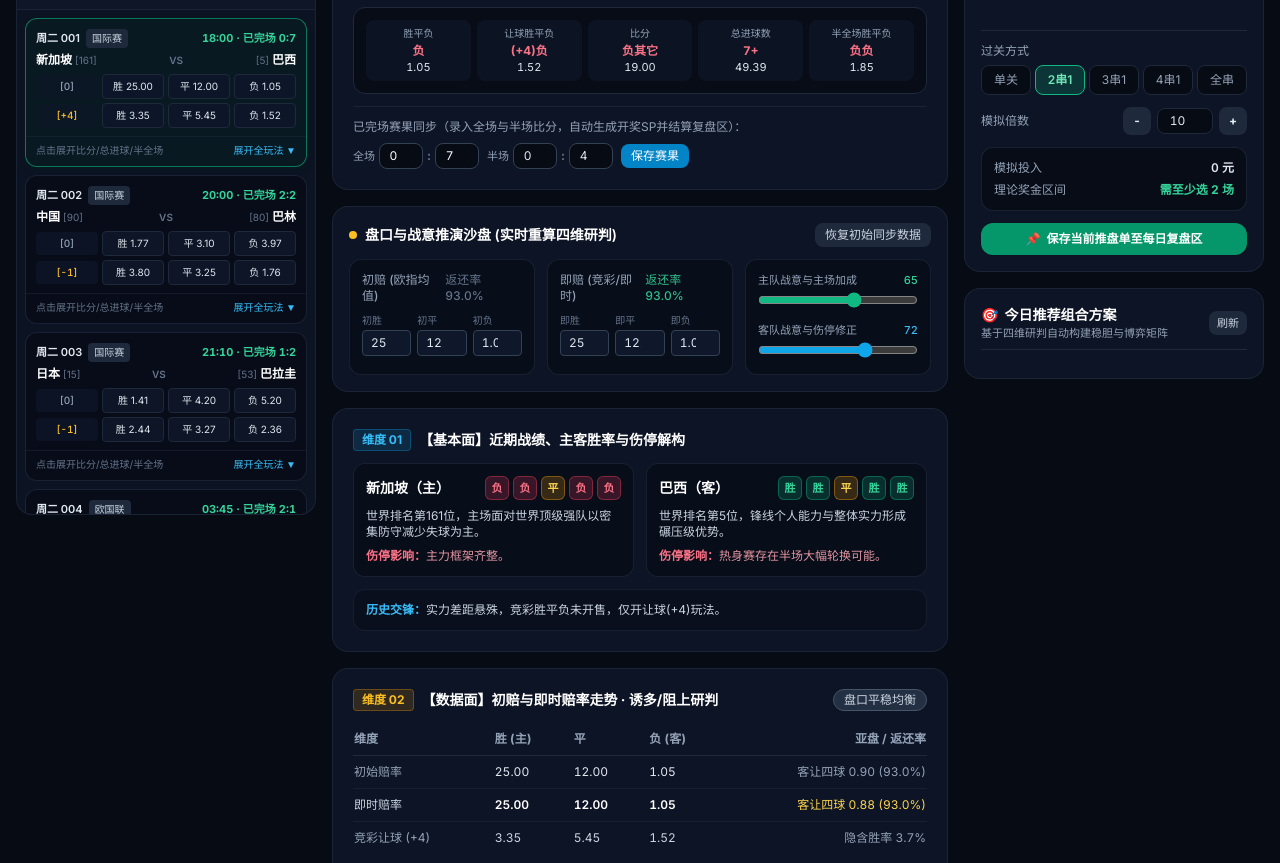
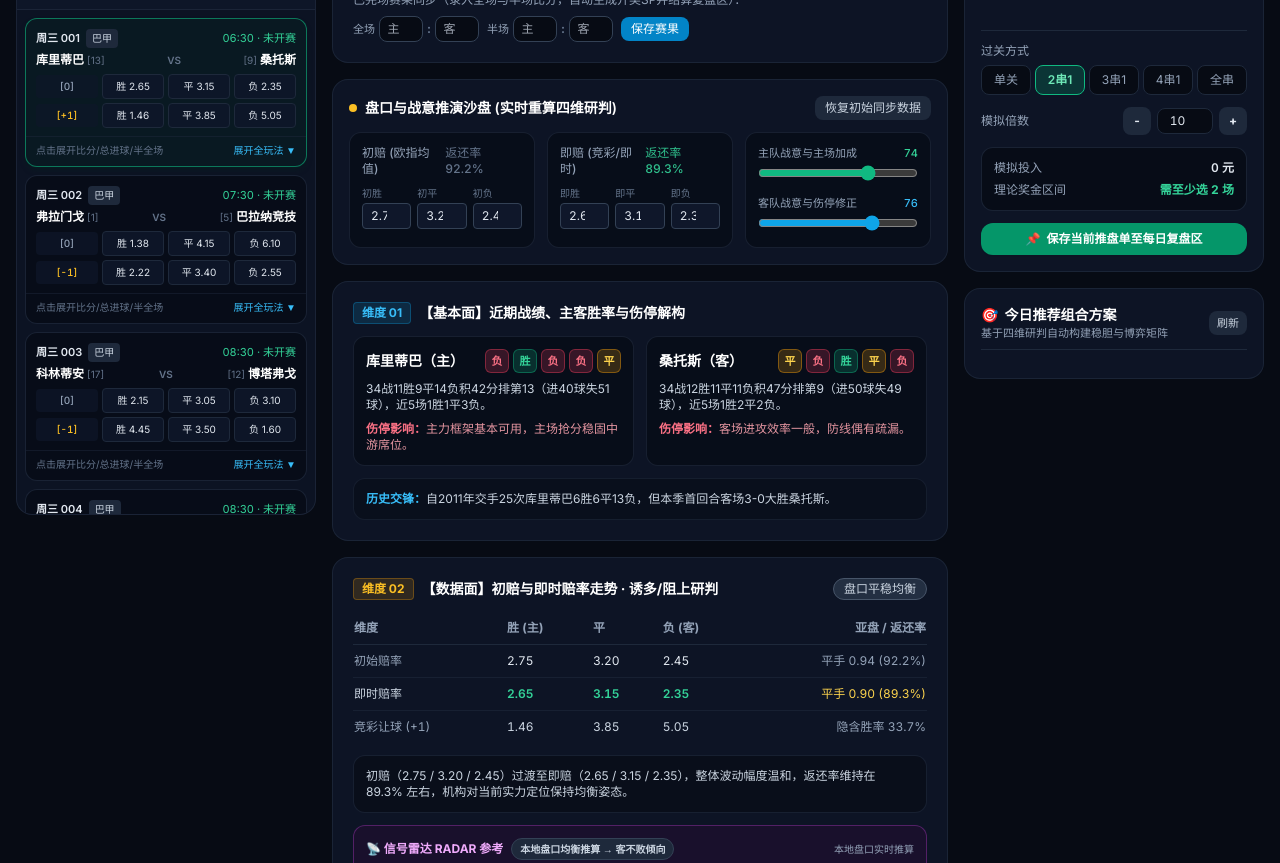
Before and after one commit to bl17784999986-ai/laupak-football, a plain HTML site: page index.html in a window 1280 px wide. Shown: the part 309-1172 px from the top of the page. Drawn offline with nearby package versions, Linux system fonts and the light colour scheme.

Commit message:
Add files via upload

```diff
--- a/index.html
+++ b/index.html
@@ -61,11 +61,11 @@
           <p class="text-xs text-slate-400 flex items-center gap-2 flex-wrap">
             <button id="btnOpenCalendar" type="button" class="inline-flex items-center gap-1.5 px-2 py-0.5 rounded-md bg-slate-800/90 hover:bg-slate-700 border border-slate-700 text-slate-200 transition">
               <span>📅</span>
-              <span id="activeIssueLabel" class="font-semibold">2026-11-17 星期二</span>
+              <span id="activeIssueLabel" class="font-semibold">2026-11-18 星期三</span>
               <span class="text-[10px] text-sky-400">切换日历 ▾</span>
             </button>
             <span class="text-slate-600">•</span>
-            <span id="syncStatusText" class="text-emerald-400/90">已同步 2026-11-17 竞彩对阵 (10场)</span>
+            <span id="syncStatusText" class="text-emerald-400/90">已同步 2026-11-18 竞彩对阵 (4场巴甲)</span>
             <span class="text-slate-600 hidden sm:inline">•</span>
             <span id="liveClock" class="hidden sm:inline tabular-nums text-slate-400"></span>
           </p>
@@ -540,7 +540,7 @@
           <span class="inline-flex items-center gap-1"><span class="w-2 h-2 rounded-full bg-sky-400"></span>今日 (2026-11-18)</span>
           <span class="inline-flex items-center gap-1"><span class="w-2 h-2 rounded-full bg-slate-600"></span>暂无开盘</span>
         </div>
-        <button id="btnCalGoToday" type="button" class="px-2.5 py-1 rounded-lg bg-slate-800 hover:bg-slate-700 text-sky-300 font-medium transition">跳转到今日 (11-17)</button>
+        <button id="btnCalGoToday" type="button" class="px-2.5 py-1 rounded-lg bg-slate-800 hover:bg-slate-700 text-sky-300 font-medium transition">跳转到今日 (11-18)</button>
       </div>
     </div>
   </div>
@@ -1332,15 +1332,81 @@
       }
     ];
 
-    let activeDate = '2026-11-17';
+    const WEDNESDAY_MATCHES = [
+      {
+        id: 'wed001', code: '周三 001', league: '巴甲', group: '第35轮',
+        kickoff: '06:30', cutoff: '21:40', status: '未开赛',
+        home: '库里蒂巴', away: '桑托斯', homeRank: 13, awayRank: 9, handicap: 1,
+        odds0: { h: 2.65, d: 3.15, a: 2.35 }, oddsHc: { h: 1.46, d: 3.85, a: 5.05 },
+        initEuro: { h: 2.75, d: 3.20, a: 2.45 }, instEuro: { h: 2.68, d: 3.18, a: 2.42 },
+        asianInit: '平手 0.94', asianInst: '平手 0.90',
+        homeForm: ['L', 'W', 'L', 'L', 'D'], awayForm: ['D', 'L', 'W', 'D', 'L'],
+        homeStats: '34战11胜9平14负积42分排第13（进40球失51球），近5场1胜1平3负。',
+        awayStats: '34战12胜11平11负积47分排第9（进50球失49球），近5场1胜2平2负。',
+        homeInjuries: '主力框架基本可用，主场抢分稳固中游席位。', awayInjuries: '客场进攻效率一般，防线偶有疏漏。',
+        h2h: '自2011年交手25次库里蒂巴6胜6平13负，但本季首回合客场3-0大胜桑托斯。',
+        homeMotiv: 74, awayMotiv: 76,
+        motivationNote: '中游无欲无求对决，平赔压在3.15低位，双方握手言和（1-1）概率偏高。'
+      },
+      {
+        id: 'wed002', code: '周三 002', league: '巴甲', group: '第35轮',
+        kickoff: '07:30', cutoff: '21:40', status: '未开赛',
+        home: '弗拉门戈', away: '巴拉纳竞技', homeRank: 1, awayRank: 5, handicap: -1,
+        odds0: { h: 1.38, d: 4.15, a: 6.10 }, oddsHc: { h: 2.22, d: 3.40, a: 2.55 },
+        initEuro: { h: 1.45, d: 4.20, a: 6.40 }, instEuro: { h: 1.38, d: 4.15, a: 6.10 },
+        asianInit: '主让一球 0.88', asianInst: '主让一球/球半 0.92',
+        homeForm: ['W', 'W', 'W', 'D', 'W'], awayForm: ['L', 'L', 'D', 'L', 'W'],
+        homeStats: '34战23胜7平4负积76分高居榜首（进71球失29球），近5场4胜1平0负（进13失4），本场取胜即可提前加冕冠军。',
+        awayStats: '34战15胜9平10负积54分排第5（进51球失43球），近5场1胜1平3负状态下滑。',
+        homeInjuries: '多名伤员归队，尽管八名主力黄牌在身，主帅雅尔丁仍确认派出全主力冲冠。',
+        awayInjuries: '莱奥·佩莱回归名单，俱乐部主席现场督战但整体客场抗压吃力。',
+        h2h: '近42次交手弗拉门戈16胜11平15负，本季首回合客场1-1战平巴拉纳竞技。',
+        homeMotiv: 94, awayMotiv: 72,
+        motivationNote: '弗拉门戈全主力主场赢球即提前夺冠，战意与基本面双重碾压，重点关注主胜及让(-1)胜。'
+      },
+      {
+        id: 'wed003', code: '周三 003', league: '巴甲', group: '第35轮',
+        kickoff: '08:30', cutoff: '21:40', status: '未开赛',
+        home: '科林蒂安', away: '博塔弗戈', homeRank: 17, awayRank: 12, handicap: -1,
+        odds0: { h: 2.15, d: 3.05, a: 3.10 }, oddsHc: { h: 4.45, d: 3.50, a: 1.60 },
+        initEuro: { h: 2.05, d: 3.10, a: 3.35 }, instEuro: { h: 2.15, d: 3.05, a: 3.10 },
+        asianInit: '主让平半 0.88', asianInst: '主让平半 0.96',
+        homeForm: ['D', 'L', 'W', 'D', 'L'], awayForm: ['W', 'L', 'D', 'W', 'L'],
+        homeStats: '34战9胜10平15负积37分深陷第17降级区（进36球失42球），近5场1胜2平2负。',
+        awayStats: '34战11胜9平14负积42分排第12（进46球失53球），近5场2胜1平2负，瞄准45分保级安全线。',
+        homeInjuries: '中场核心加罗因伤缺阵、前锋尤里停赛，攻防两端核心同时缺失影响极大。',
+        awayInjuries: '蒂特带队客场反击效率尚可，阵容完整度高于主队。',
+        h2h: '交手29次科林蒂安9胜8平12负，首回合博塔弗戈主场3-1击败科林蒂安。',
+        homeMotiv: 86, awayMotiv: 78,
+        motivationNote: '科林蒂安虽处降级区抢分迫切，但核心加罗伤缺+尤里停赛导致主胜抬水，需高度防范客队不败（平/让负）。'
+      },
+      {
+        id: 'wed004', code: '周三 004', league: '巴甲', group: '第35轮',
+        kickoff: '08:30', cutoff: '21:40', status: '未开赛',
+        home: '格雷米奥', away: '巴伊亚', homeRank: 18, awayRank: 6, handicap: -1,
+        odds0: { h: 2.28, d: 3.12, a: 2.82 }, oddsHc: { h: 4.75, d: 3.60, a: 1.54 },
+        initEuro: { h: 2.40, d: 3.15, a: 2.75 }, instEuro: { h: 2.28, d: 3.12, a: 2.82 },
+        asianInit: '平手 0.88', asianInst: '主让平半 0.95',
+        homeForm: ['W', 'W', 'D', 'W', 'L'], awayForm: ['L', 'W', 'D', 'L', 'W'],
+        homeStats: '34战9胜10平15负积37分排第18降级区，但近5场3胜1平1负（进7球失4球）强势反弹。',
+        awayStats: '34战14胜11平9负积53分排第6（进50球失45球），近5场2胜1平2负但客场防守失球偏多。',
+        homeInjuries: '主场保级战意高涨，近期防线稳定性明显回升。', awayInjuries: '客场作战存在一定轮换考量。',
+        h2h: '交手31次格雷米奥14胜9平8负占优，本季首回合客场1-1战平巴伊亚。',
+        homeMotiv: 90, awayMotiv: 74,
+        motivationNote: '格雷米奥保级生死战且近5场3胜1平1负走势极佳，初即主胜降水并升至主让平半，看好主队抢分不败。'
+      }
+    ];
+
+    let activeDate = '2026-11-18';
     let calViewYear = 2026;
     let calViewMonth = 10; // 0-indexed: 10 = November
     let issuesByDate = {
       '2026-11-15': JSON.parse(JSON.stringify(BASE_MATCHES)),
       '2026-11-16': JSON.parse(JSON.stringify(MONDAY_MATCHES)),
-      '2026-11-17': JSON.parse(JSON.stringify(TUESDAY_MATCHES))
+      '2026-11-17': JSON.parse(JSON.stringify(TUESDAY_MATCHES)),
+      '2026-11-18': JSON.parse(JSON.stringify(WEDNESDAY_MATCHES))
     };
-    const DATA_VERSION = '2026-11-18-v1';
+    const DATA_VERSION = '2026-11-18-v2';
     try {
       const prevVer = localStorage.getItem('jc_sim_data_ver');
       if (prevVer !== DATA_VERSION) {
@@ -3735,7 +3801,7 @@
     document.getElementById('btnCalGoToday').addEventListener('click', () => {
       calViewYear = 2026;
       calViewMonth = 10;
-      switchIssueDate('2026-11-17');
+      switchIssueDate('2026-11-18');
       closeCalModal();
       showToast('已切换至今日 (2026-11-16)');
     });
```
